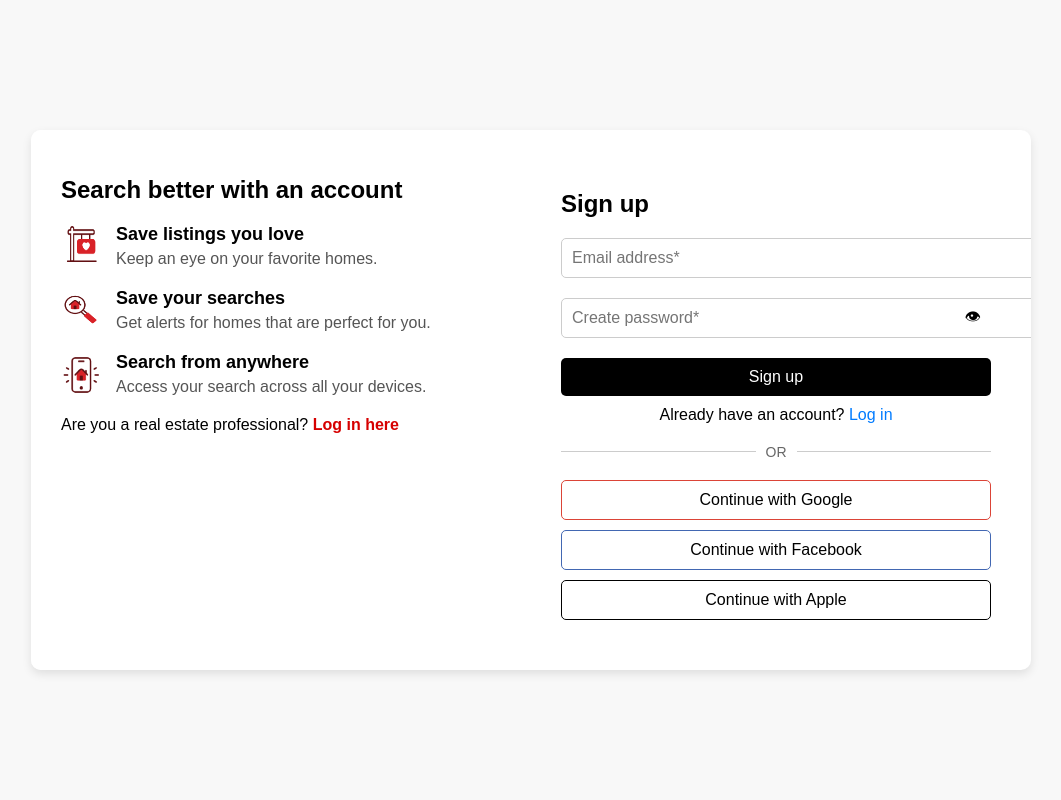
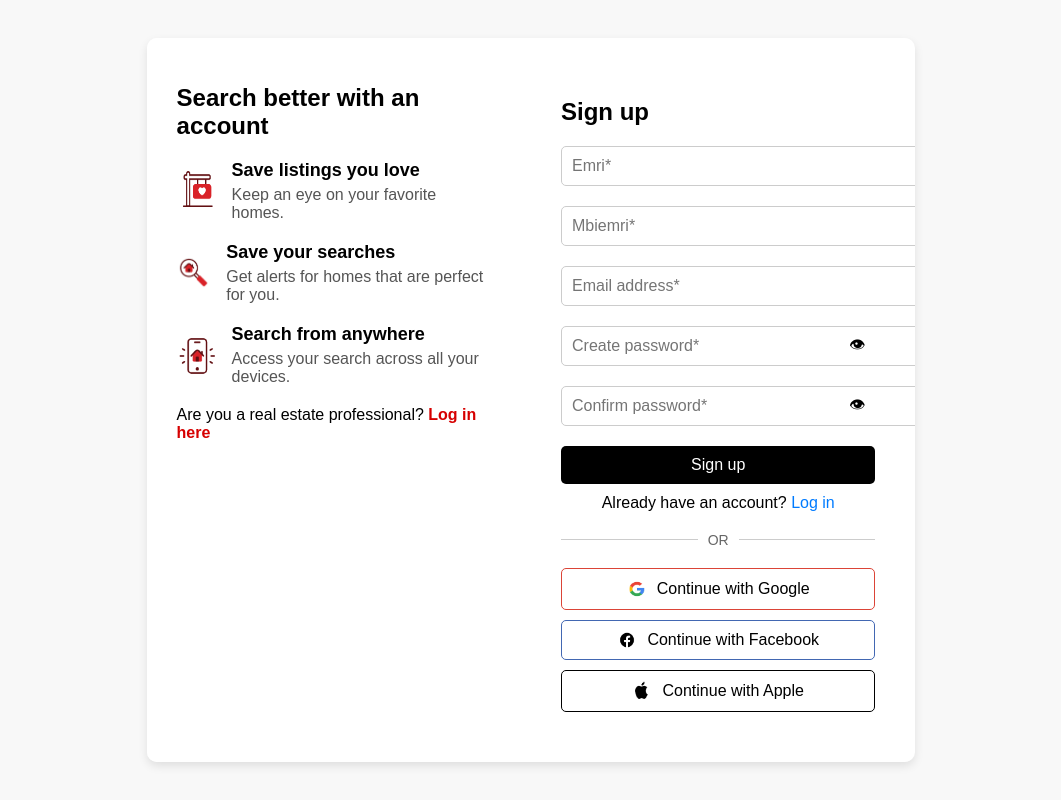
Before and after one commit to FlorentLatifi/CasaNova, a PHP site: page /signup.html in a window 1280 px wide. Shown: the whole page, without its empty margins (109-1170 px from the left). Run offline with PHP 8.4, Linux system fonts and the light colour scheme.

Commit message:
confrim password

```diff
--- a/signup.html
+++ b/signup.html
@@ -39,11 +39,21 @@
             <h2>Sign up</h2>
             <form>
                 <div class="input-group">
+                    <input type="emri" placeholder="Emri*" required>
+                  </div>
+                  <div class="input-group">
+                    <input type="mbiemri" placeholder="Mbiemri*" required>
+                  </div>
+                <div class="input-group">
                     <input type="email" placeholder="Email address*" required>
                   </div>
                   <div class="input-group">
                     <input type="password" id="password" placeholder="Create password*" required>
                     <span id="togglePassword" class="password-toggle">👁</span>
+                  </div>
+                  <div class="input-group">
+                    <input type="password" id="cpassword" placeholder="Confirm password*" required>
+                    <span id="ctogglePassword" class="cpassword-toggle">👁</span>
                   </div>
                   <button type="submit" class="signup-btn">Sign up</button>
                 </form>
@@ -52,10 +62,15 @@
                   <span>OR</span>
 
                 </div>
-                <button class="social-btn google">Continue with Google</button>
-                <button class="social-btn facebook">Continue with Facebook</button>
-                <button class="social-btn apple">Continue with Apple</button>
-              </div>
+                <button class="social-btn google">
+                    <img src="fotot/googlelogo.png" alt="Google Logo"> Continue with Google
+                  </button>
+                  <button class="social-btn facebook">
+                    <img src="fotot/facebooklogo.png" alt="Facebook Logo"> Continue with Facebook
+                  </button>
+                  <button class="social-btn apple">
+                    <img src="fotot/appleologo.png" alt="Apple Logo"> Continue with Apple
+                  </button>
             </div>
             <script src="singupscript.js"></script>
 </body>
--- a/singupscript.js
+++ b/singupscript.js
@@ -9,3 +9,14 @@ document.getElementById("togglePassword").addEventListener("click", function ()
       this.textContent = "👁"; // Change icon back to show password
     }
   });
+  document.getElementById("ctogglePassword").addEventListener("click", function () {
+    const passwordField = document.getElementById("cpassword");
+
+    if (passwordField.type === "password") {
+      passwordField.type = "text";
+      this.textContent = "🙈"; // Change icon to hide password
+    } else {
+      passwordField.type = "password";
+      this.textContent = "👁"; // Change icon back to show password
+    }
+  });
--- a/singupstyle.css
+++ b/singupstyle.css
@@ -87,7 +87,8 @@ body {
     border-radius: 5px;
   }
 
-  .password-toggle {
+  .password-toggle,
+  .cpassword-toggle {
     position: absolute;
     top: 50%;
     right: 10px;
@@ -95,6 +96,7 @@ body {
     cursor: pointer;
     font-size: 16px;
   }
+
 
   .signup-btn {
     width: 100%;
@@ -136,17 +138,10 @@ body {
     height: 1px;
     background: #ccc;
   }
-.social-btn {
-    width: 100%;
-    padding: 10px;
-    margin-bottom: 10px;
-    border: 1px solid #ccc;
-    border-radius: 5px;
-    font-size: 14px;
-    cursor: pointer;
-}
-
-.social-btn {
+  .social-btn {
+    display: flex;
+    align-items: center;
+    justify-content: center;
     width: 100%;
     padding: 10px;
     font-size: 16px;
@@ -155,6 +150,27 @@ body {
     margin-bottom: 10px;
     cursor: pointer;
     background: #fff;
+    text-align: center;
+  }
+
+
+  .social-btn.google img {
+    width: 20px; /* Adjust size based on the logo dimensions */
+    height: 20px;
+    margin-right: 10px; /* Adds space between the logo and text */
+  }
+  .social-btn.social-btn.facebook img {
+    width: 20px; /* Adjust size based on the logo dimensions */
+    height: 16px;
+    margin-right: 10px; /* Adds space between the logo and text */
+  }
+  .social-btn.social-btn.apple img {
+    width: 20px; /* Adjust size based on the logo dimensions */
+    height: 20px;
+    margin-right: 10px; /* Adds space between the logo and text */
+  }
+  .social-btn span {
+    flex: 1; /* Ensures the text takes up available space */
   }
 
   .social-btn.google {
```
